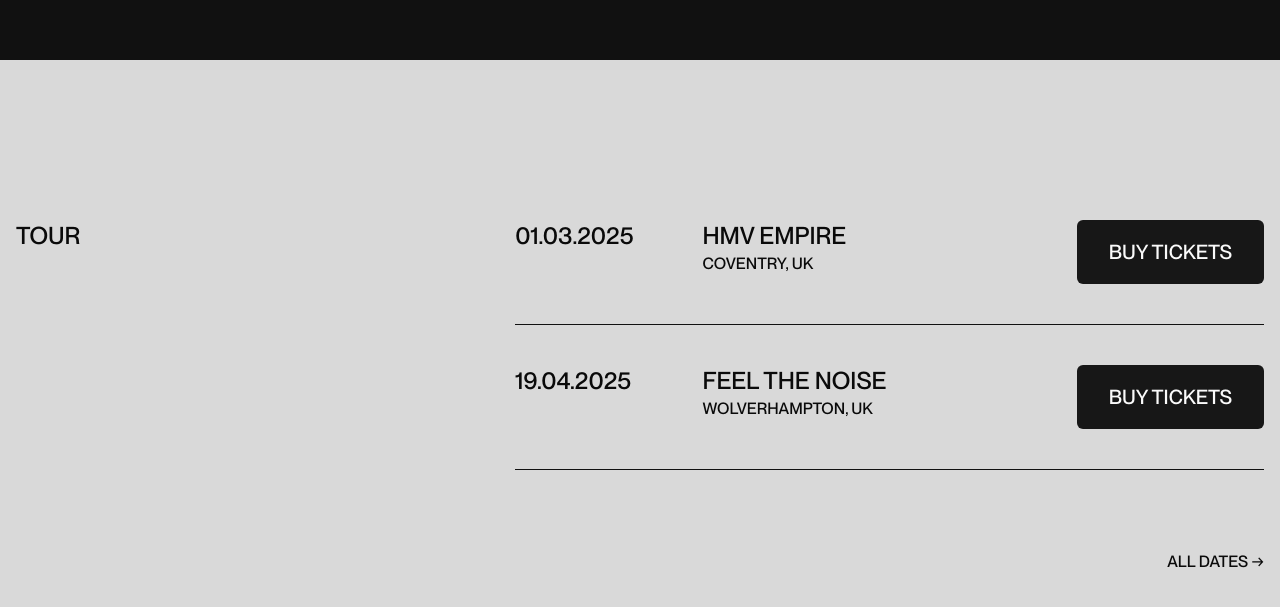
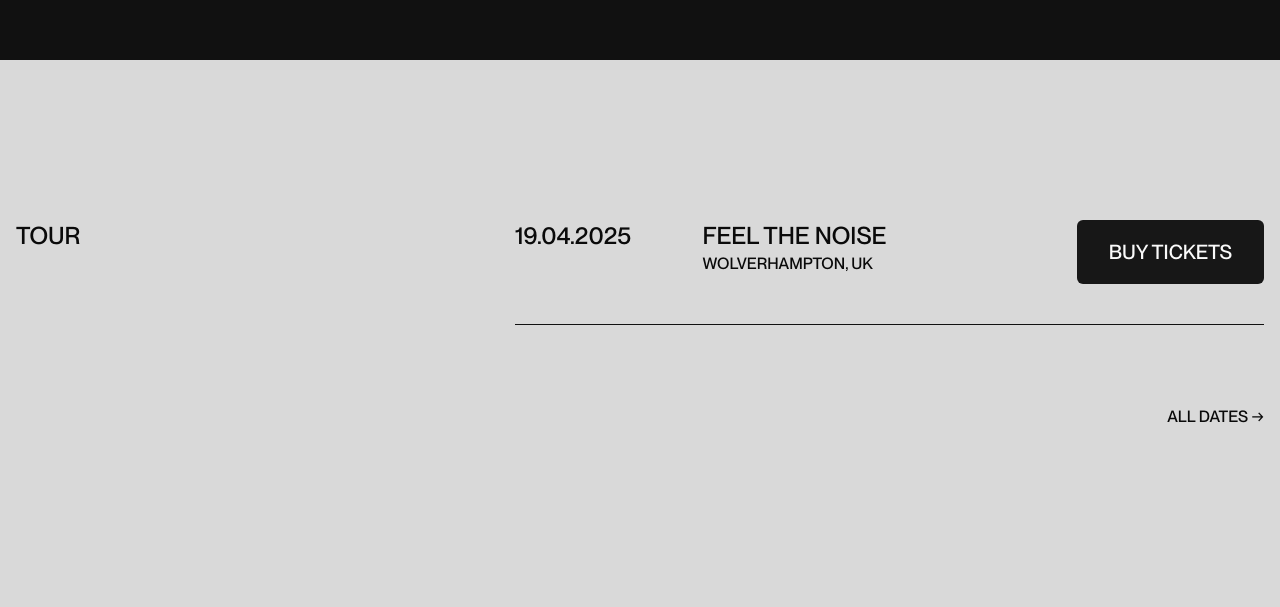
Before and after one commit to cal-dev-lab/lastpioneers, a Next.js app: page / in a window 1280 px wide. Shown: the part 3880-4487 px from the top of the page. Built offline with nearby package versions, Linux system fonts and the light colour scheme; no server answers.

Commit message:
Removed tour date

```diff
--- a/components/TourSection.tsx
+++ b/components/TourSection.tsx
@@ -12,25 +12,6 @@
           </div>
           {/* DATES */}
           <div className="col-span-3 space-y-10">
-            <div>
-              <div className="grid grid-cols-1 lg:grid-cols-4">
-                <p className="text-2xl">01.03.2025</p>
-                <div className="col-span-2">
-                  <p className="text-2xl">HMV EMPIRE</p>
-                  <p className="">COVENTRY, UK</p>
-                </div>
-                <Link
-                  href="https://www.eventim-light.com/uk/a/62aaf91212e4de0a6a8997a8/e/66f2a6a6b1f3193748396043"
-                  target="_blank"
-                  rel="noopener noreferrer"
-                >
-                  <Button className="py-8 mt-4 lg:mt-0 w-full">
-                    <p className="text-xl">BUY TICKETS</p>
-                  </Button>
-                </Link>
-              </div>
-            </div>
-            <hr className="border-black" />
             <div>
               <div className="grid grid-cols-1 lg:grid-cols-4">
                 <p className="text-2xl">19.04.2025</p>
```
